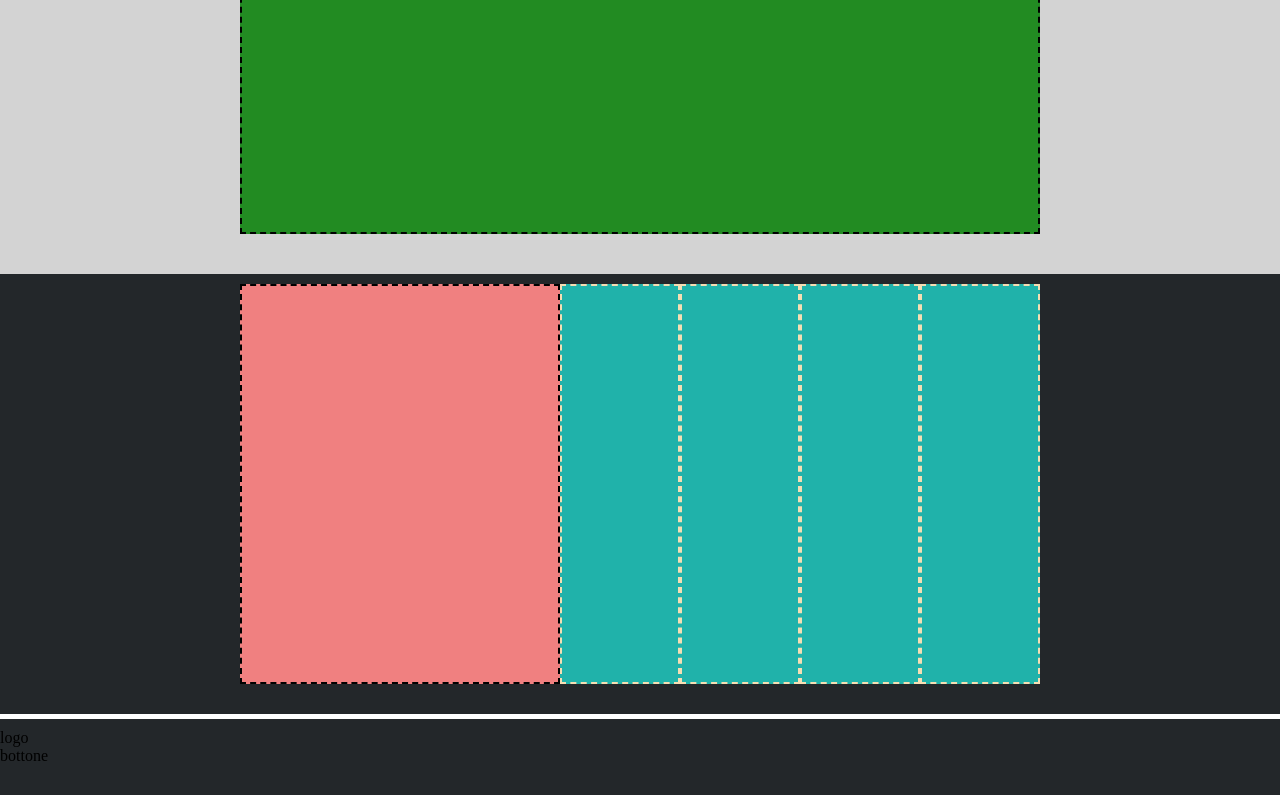
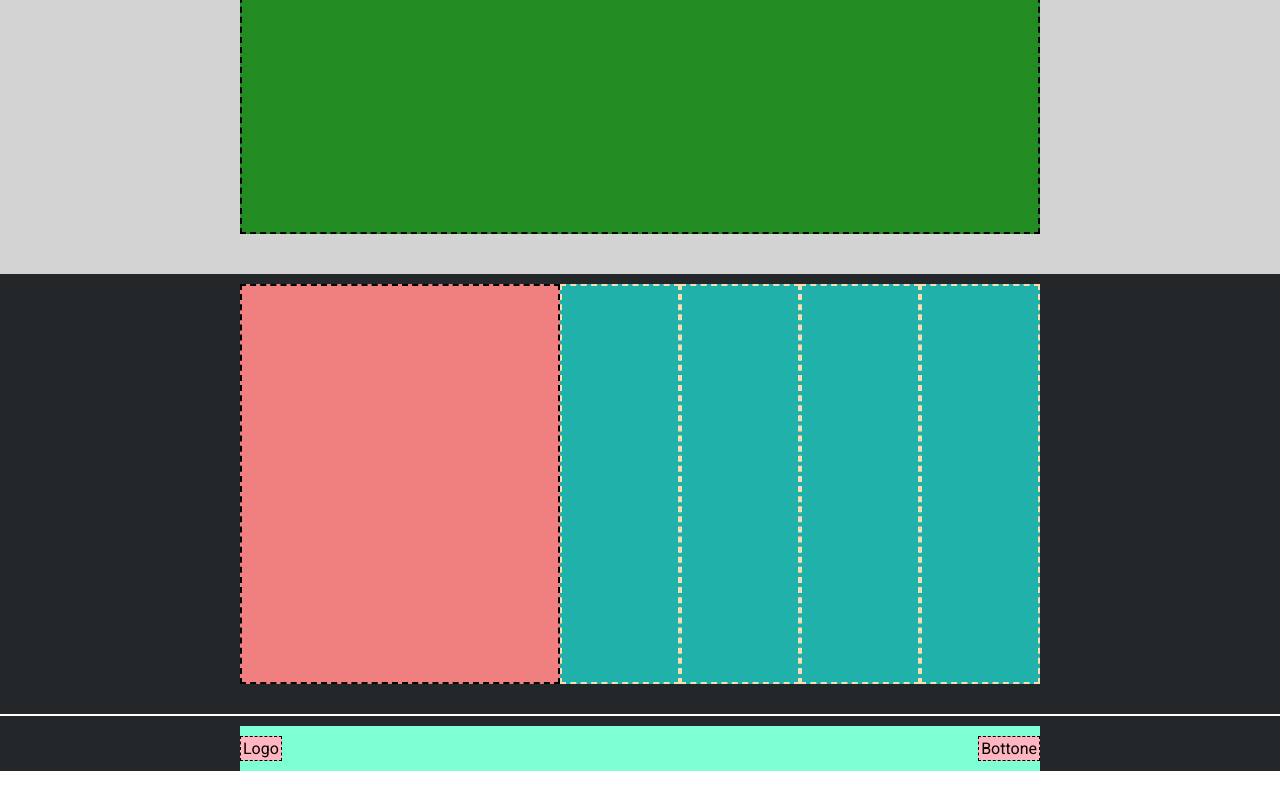
Before and after one commit to gaetano-94/htmlcss-struttura-discord, a plain HTML site: page index.html in a window 1280 px wide. Shown: the part 2399-3199 px from the top of the page. After the commit the page ends 3171 px from the top, so only its background shows below. Drawn offline with Linux system fonts and the light colour scheme.

Commit message:
feat: footer completed

```diff
--- a/css/style.css
+++ b/css/style.css
@@ -24,7 +24,7 @@
   justify-content: space-between;
 }
 
-.logo {
+.sezione-top .logo {
   width: 200px;
   border: 2px dashed black;
   padding: 5px;
@@ -141,7 +141,7 @@
   margin: 0 auto;
   display: flex;
   background-color: #23272a;
-  margin-bottom: 5px;
+  margin-bottom: 2px;
 }
 
 /* footer-1 */
@@ -171,3 +171,32 @@
 /* /footer-1 */
 
 /* footer-2 */
+.footer-bottom {
+  background-color: #23272a;
+  padding-top: 10px;
+  margin-bottom: 1px;
+  font-family: 'Roboto', sans-serif;
+}
+
+.footer-2 {
+  display: flex;
+  max-width: 800px;
+  margin: 0 auto;
+  background-color: #7fffd4;
+  padding: 10px 0px;
+  justify-content: space-between;
+}
+
+.footer-2 .logo {
+  background-color: #ffb6c1;
+  border: 1px dashed black;
+  padding: 2px;
+}
+
+.bottone {
+  background-color: #ffb6c1;
+  border: 1px dashed black;
+  padding: 2px;
+}
+/* /footer-2 */
+/* /Footer */
--- a/index.html
+++ b/index.html
@@ -88,14 +88,14 @@
       </section>
       <!-- /sezione 1 -->
       <!-- sezione 2 -->
-      <section class="footer">
+      <section class="footer-bottom">
         <div class="footer-2">
-          <div>logo</div>
-          <div>bottone</div>
+          <div class="logo">Logo</div>
+          <div class="bottone">Bottone</div>
         </div>
       </section>
       <!-- /sezione 2 -->
     </footer>
-    <!-- sezioni Footer -->
+    <!-- /sezioni Footer -->
   </body>
 </html>
```
